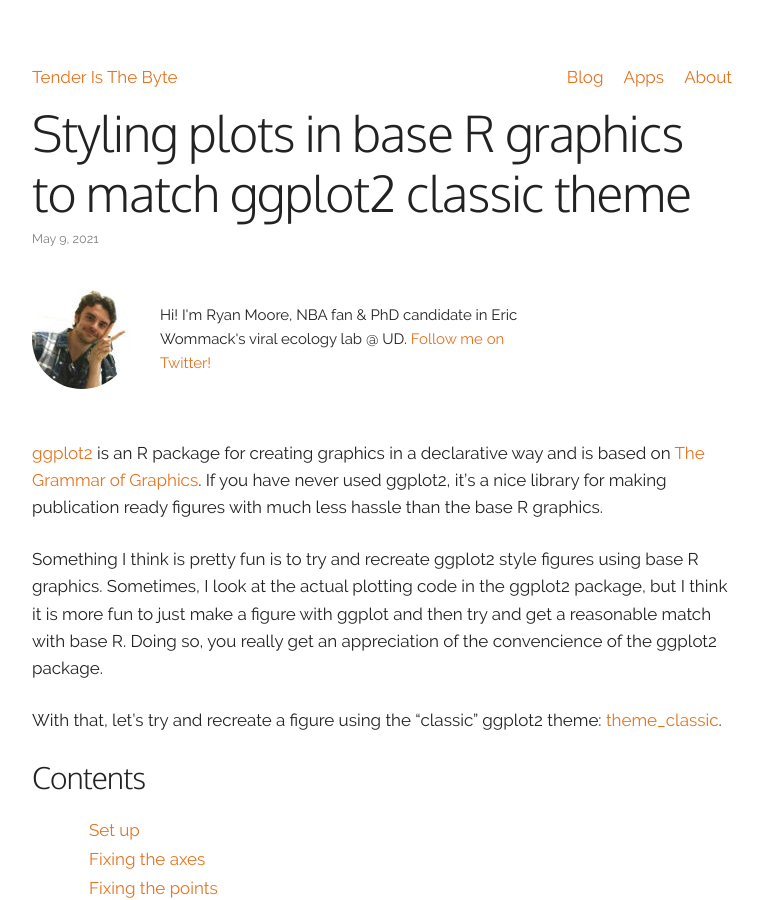
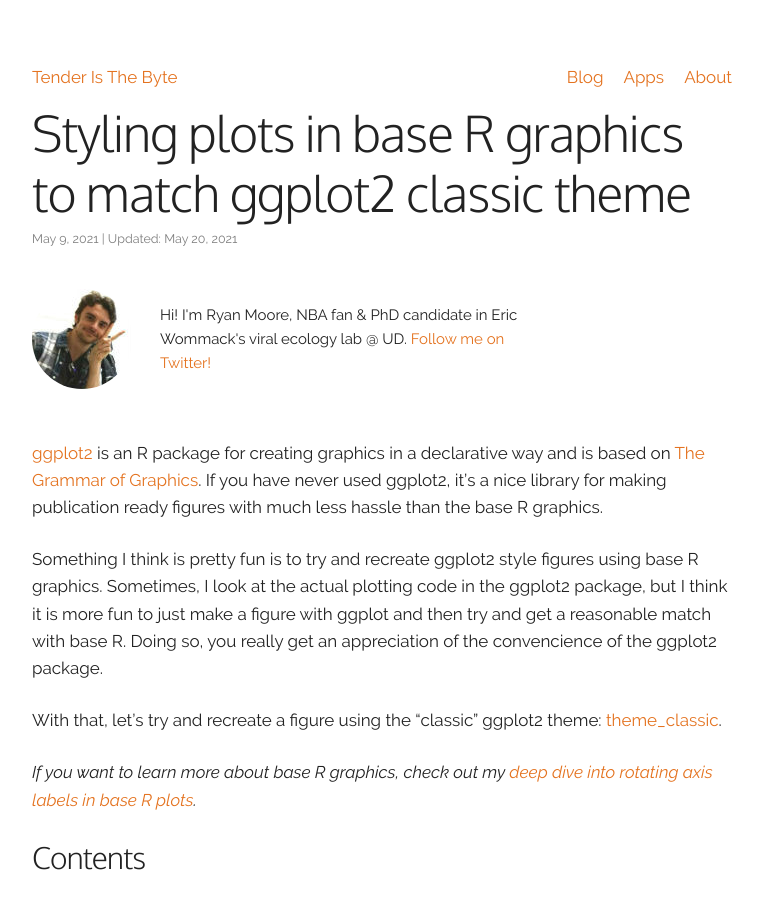
Before and after one commit to mooreryan/TenderIsTheByte, a Jekyll site: the page built from collections/_posts/2021-05-09-pretty-plots-with-base-r-grahpics.md, in a window 1280 px wide and 900 px high. Shown: the whole window, without its empty margins (258-1021 px from the left). Built offline with Jekyll 4.4.1, drawn with Linux system fonts in a browser that asks for light colours.

Commit message:
Add link to other post

```diff
--- a/collections/_posts/2021-05-09-pretty-plots-with-base-r-grahpics.md
+++ b/collections/_posts/2021-05-09-pretty-plots-with-base-r-grahpics.md
@@ -6,6 +6,7 @@
 categories: blog
 image: "/assets/img/posts/pretty_plots_in_base_r/base_box_lb_axes_adjusted_3_fix_points_legend_5.png"
 twitter_share: https://ctt.ac/HF8CR
+last_updated: 2021-05-20
 ---
 
 [ggplot2](https://ggplot2.tidyverse.org/) is an R package for creating graphics in a declarative way and is based on [The Grammar of Graphics](https://www.cs.uic.edu/~wilkinson/TheGrammarOfGraphics/GOG.html).  If you have never used ggplot2, it's a nice library for making publication ready figures with much less hassle than the base R graphics.
@@ -13,6 +14,8 @@
 Something I think is pretty fun is to try and recreate ggplot2 style figures using base R graphics.  Sometimes, I look at the actual plotting code in the ggplot2 package, but I think it is more fun to just make a figure with ggplot and then try and get a reasonable match with base R.  Doing so, you really get an appreciation of the convencience of the ggplot2 package.
 
 With that, let's try and recreate a figure using the "classic" ggplot2 theme: [theme_classic](https://ggplot2.tidyverse.org/reference/ggtheme.html).
+
+*If you want to learn more about base R graphics, check out my [deep dive into rotating axis labels in base R plots](https://www.tenderisthebyte.com/blog/2019/04/25/rotating-axis-labels-in-r/).*
 
 {::options parse_block_html="true" /}
 
```
